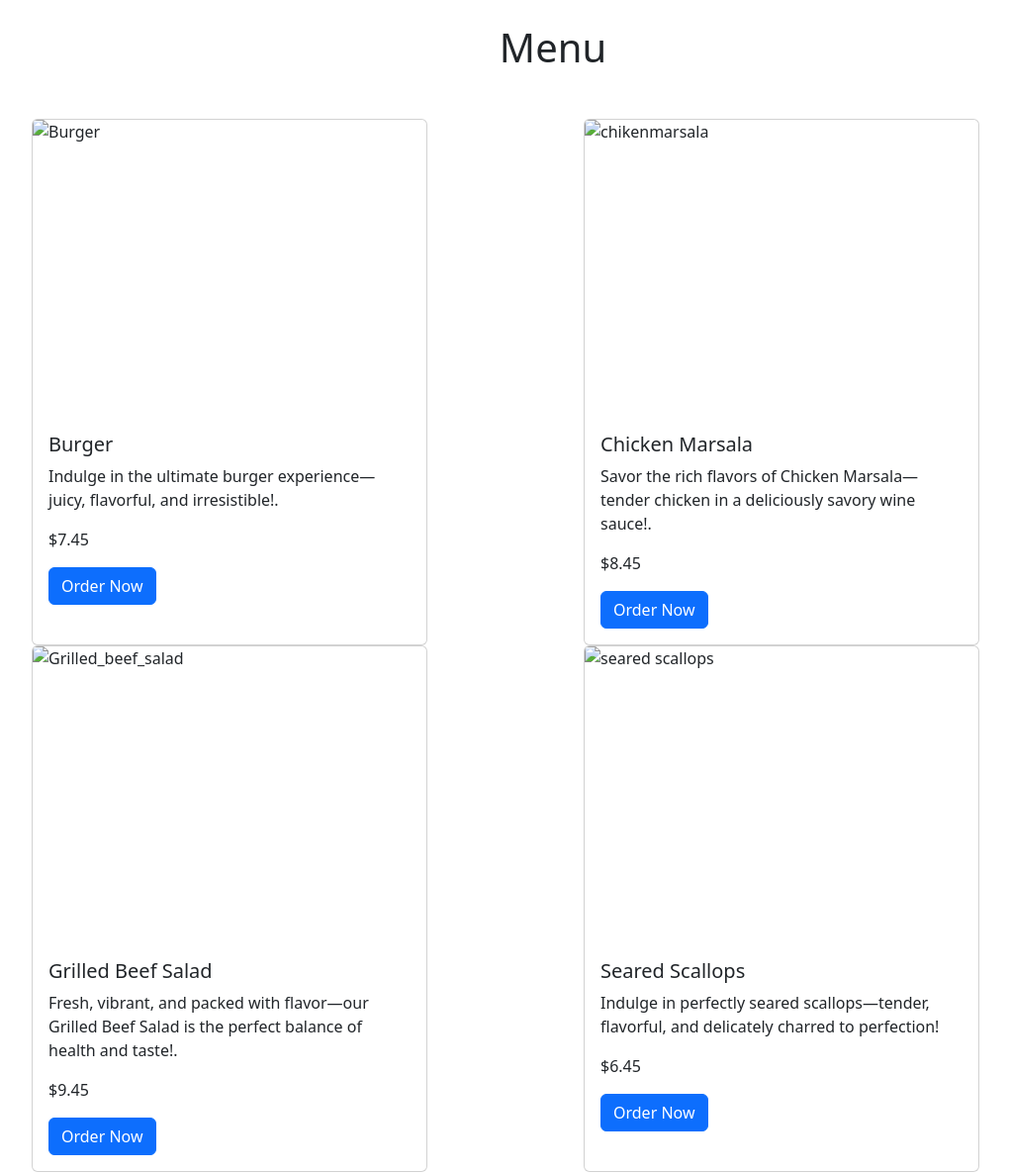
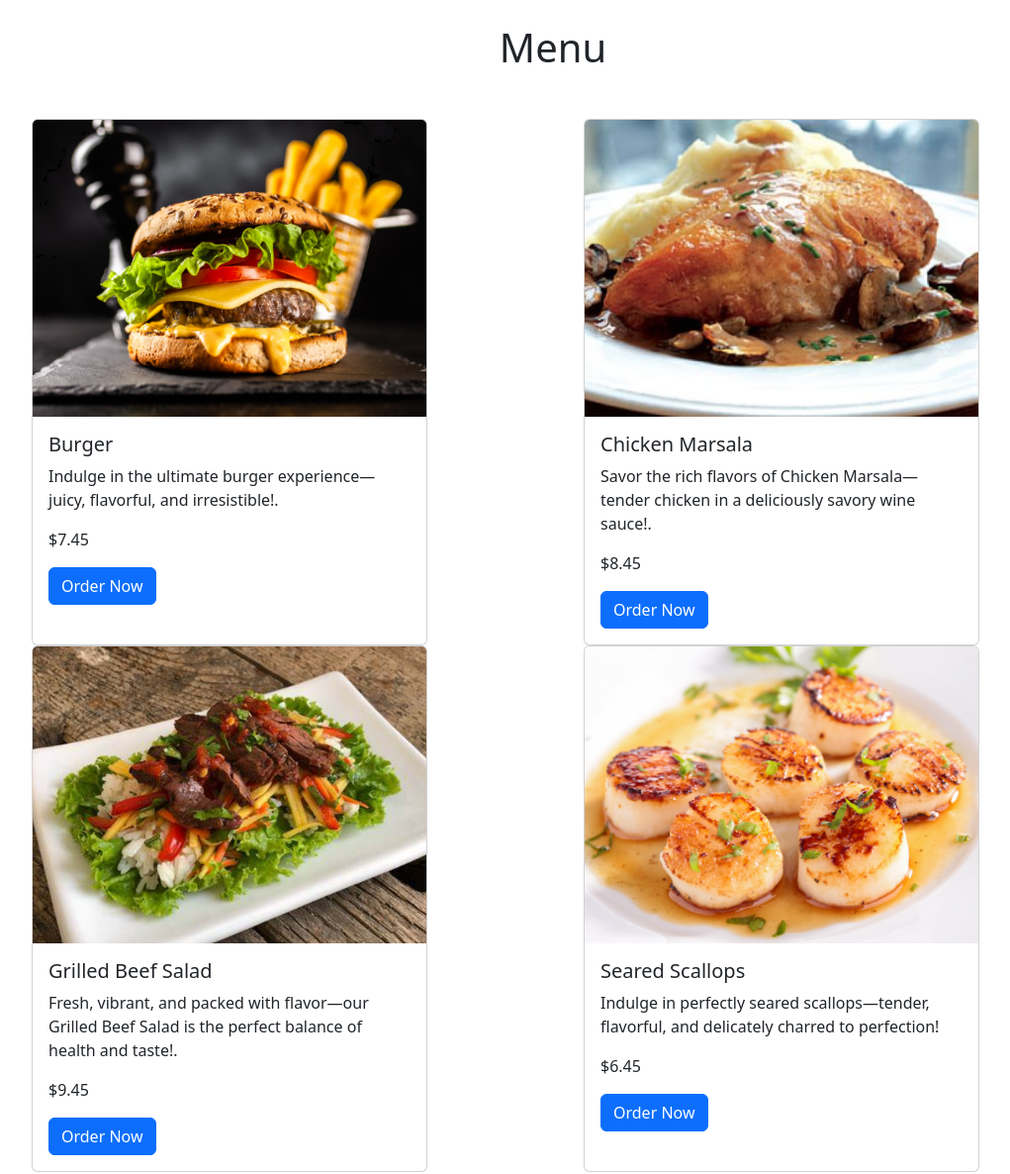
Before and after one commit to Jundyn/Dynsible-Restaurant, a plain HTML site: page index.html in a window 1280 px wide. Shown: the part 780-1966 px from the top of the page at 99% size, without its empty margins (129-1150 px from the left). Drawn offline with nearby package versions, Linux system fonts and the light colour scheme.

Commit message:
Update index.html

```diff
--- a/index.html
+++ b/index.html
@@ -46,7 +46,7 @@
            </div>
            <div class="carousel-inner">
              <div class="carousel-item active c-item">
-               <img src="./Restaurant/Burgerpics.png" class="d-block w-100" style="height: 700px; object-fit: cover;" alt="Burgerpics">
+               <img src="./Burgerpics.png" class="d-block w-100" style="height: 700px; object-fit: cover;" alt="Burgerpics">
                <div class="carousel-caption d-none d-md-block">
                  <h1 class="fw-bold">Burger</h1>
                  <p class="fs-8 fw-bold">Indulge in the ultimate burger experience—juicy, flavorful, and irresistible!.</p>
@@ -54,7 +54,7 @@
                </div>
              </div>
              <div class="carousel-item c-item">
-               <img src="./Restaurant/Chicken Marsala.png" class="d-block w-100" style="height: 700px; object-fit: cover;" alt="chikenmarsala">
+               <img src="./Chicken Marsala.png" class="d-block w-100" style="height: 700px; object-fit: cover;" alt="chikenmarsala">
                <div class="carousel-caption d-none d-md-block">
                  <h1>Chicken Marsala</h1>
                  <p class="fs-8 fw-bold">Savor the rich flavors of Chicken Marsala—tender chicken in a deliciously savory wine sauce!.</p>
@@ -62,7 +62,7 @@
                </div>
              </div>
              <div class="carousel-item c-item">
-               <img src="./Restaurant/Grilled_beef_salad.png" class="d-block w-100" style="height: 700px; object-fit: cover;" alt="Grilled beef salad">
+               <img src="./Grilled_beef_salad.png" class="d-block w-100" style="height: 700px; object-fit: cover;" alt="Grilled beef salad">
                <div class="carousel-caption d-none d-md-block">
                  <h1>Grilled beef salad</h1>
                  <p class="fs-8 fw-bold">Fresh, vibrant, and packed with flavor—our Grilled Beef Salad is the perfect balance of health and taste!.</p>
@@ -70,7 +70,7 @@
                </div>
              </div>
              <div class="carousel-item c-item">
-                <img src="./Restaurant/Seared scallops.png" class="d-block w-100" style="height: 700px; object-fit: cover;" alt="Seared scallops">
+                <img src="./Seared scallops.png" class="d-block w-100" style="height: 700px; object-fit: cover;" alt="Seared scallops">
                 <div class="carousel-caption d-none d-md-block">
                   <h1>Seared scallops</h1>
                   <p class="fs-8 fw-bold">Delight in perfectly seared scallops—tender, succulent, and bursting with flavor in every bite!.</p>
@@ -95,7 +95,7 @@
                 <h1 class="text-center m-5">Menu</h1>
                 <div class="products d-flex flex-wrap justify-content-around">
                     <div class="card" style="width: 25rem;">
-                        <img src="./Restaurant/Burgerpics.png" class="card-img-top" style="height: 300px; object-fit: cover;" alt="Burger">
+                        <img src="./Burgerpics.png" class="card-img-top" style="height: 300px; object-fit: cover;" alt="Burger">
                         <div class="card-body">
                         <h5 class="card-title">Burger</h5>
                         <p class="card-text">Indulge in the ultimate burger experience—juicy, flavorful, and irresistible!.</p>
@@ -104,7 +104,7 @@
                         </div>
                     </div>
                     <div class="card" style="width: 25rem;">
-                        <img src="./Restaurant/Chicken Marsala.png" class="card-img-top" style="height: 300px; object-fit: cover;" alt="chikenmarsala">
+                        <img src="./Chicken Marsala.png" class="card-img-top" style="height: 300px; object-fit: cover;" alt="chikenmarsala">
                         <div class="card-body">
                         <h5 class="card-title">Chicken Marsala</h5>
                         <p class="card-text">Savor the rich flavors of Chicken Marsala—tender chicken in a deliciously savory wine sauce!.</p>
@@ -113,7 +113,7 @@
                         </div>
                     </div>
                     <div class="card" style="width: 25rem;">
-                        <img src="./Restaurant/Grilled_beef_salad.png" class="card-img-top" style="height: 300px; object-fit: cover;" alt="Grilled_beef_salad">
+                        <img src="./Grilled_beef_salad.png" class="card-img-top" style="height: 300px; object-fit: cover;" alt="Grilled_beef_salad">
                         <div class="card-body">
                         <h5 class="card-title">Grilled Beef Salad</h5>
                         <p class="card-text">Fresh, vibrant, and packed with flavor—our Grilled Beef Salad is the perfect balance of health and taste!.</p>
@@ -122,7 +122,7 @@
                         </div>
                     </div>
                     <div class="card" style="width: 25rem;">
-                        <img src="./Restaurant/Seared scallops.png" class="card-img-top" style="height: 300px; object-fit: cover;" alt="seared scallops">
+                        <img src="./Seared scallops.png" class="card-img-top" style="height: 300px; object-fit: cover;" alt="seared scallops">
                         <div class="card-body">
                         <h5 class="card-title">Seared Scallops</h5>
                         <p class="card-text">Indulge in perfectly seared scallops—tender, flavorful, and delicately charred to perfection!</p>
@@ -143,7 +143,7 @@
         <div class="container-fluid mt-5 py-5 bg-body-tertiary d-flex flex-wrap justify-content-around">
             <div class="row">
                 <div class="col-md-6 px-5">
-                    <img src="./Restaurant/Restaurant.png" alt="Restaurant">
+                    <img src="./Restaurant.png" alt="Restaurant">
                 </div>
                 <div class="col-md-6">
                     <h2>Welcome to Our Restaurant</h2>
```
